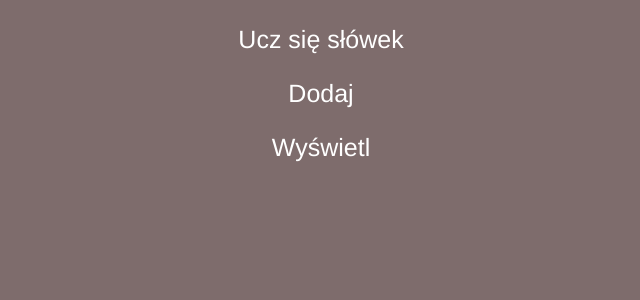
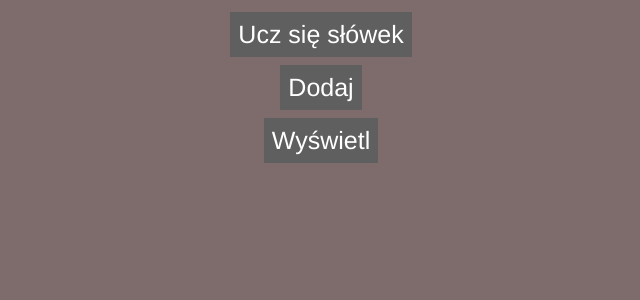
Before and after one commit to adamusek-007/english-vocabulary-tutor, a PHP site: page / in a window 1280 px wide. Shown: the top 300 px of the page, without its empty margins (319-959 px from the left). Run offline with PHP 8.4, Linux system fonts and the light colour scheme.

Commit message:
Styled index page buttons

```diff
--- a/stylesheets/index.css
+++ b/stylesheets/index.css
@@ -2,3 +2,18 @@ a {
     text-decoration: none;
     color: black;
 }
+p:hover {
+    background-color: #4d4d4d;
+}
+p {
+    background-color: #5f5f5f;
+    padding: 1vh;
+    margin: 0.5vh auto;
+    width: auto;
+    text-align: center;
+}
+div {
+    display: flex;
+    flex-direction: column;
+    align-items: center;
+}
```
